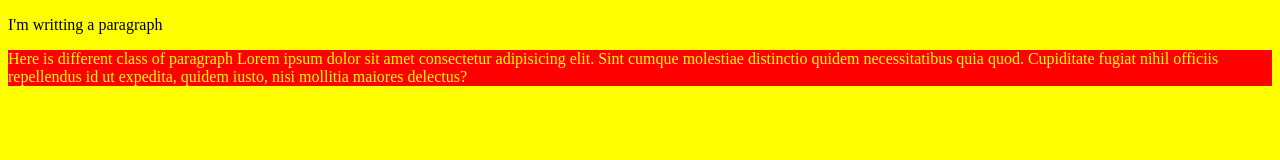
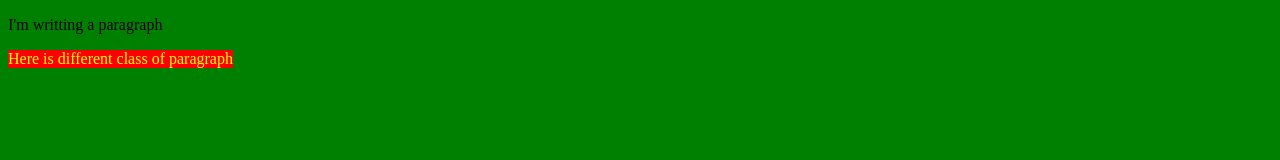
Before and after one commit to SHAHZAIBALI2663950/lab-01, a plain HTML site: page index.html in a window 1280 px wide. Drawn offline with Linux system fonts and the light colour scheme.

Commit message:
lab-01 is updated

```diff
--- a/index.html
+++ b/index.html
@@ -13,7 +13,6 @@
         </p>
         <p class="my-class">
             Here is different class of paragraph
-            Lorem ipsum dolor sit amet consectetur adipisicing elit. Sint cumque molestiae distinctio quidem necessitatibus quia quod. Cupiditate fugiat nihil officiis repellendus id ut expedita, quidem iusto, nisi mollitia maiores delectus?
         </p>
 
     <script src="scripts.js"></script>
--- a/styles.css
+++ b/styles.css
@@ -1,4 +1,4 @@
-body { background: yellow; }
+body { background: green; }
 .my-class {
     background-color: red;
     color: yellow;
```
